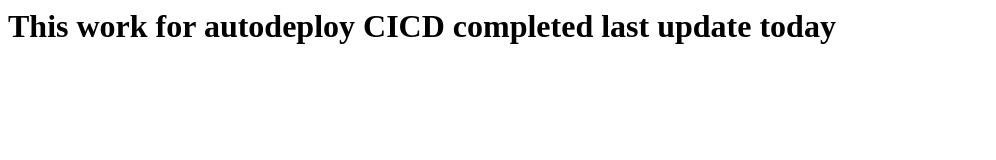
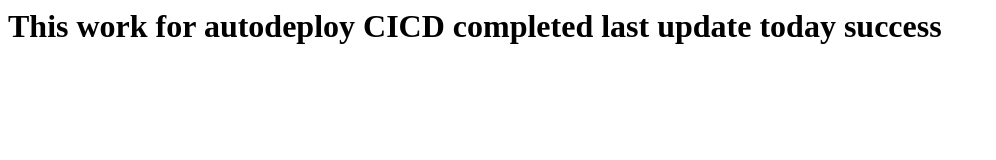
Before and after one commit to Ali-Shahzad-Ali/ecomm, a plain HTML site: page index.html in a window 1280 px wide. Shown: the whole page, without its empty margins (0-996 px from the left). Drawn offline with Linux system fonts and the light colour scheme.

Commit message:
Add Today

```diff
--- a/index.html
+++ b/index.html
@@ -1 +1 @@
-<h1>This work for autodeploy CICD completed last update today</h1>
+<h1>This work for autodeploy CICD completed last update today success</h1>
```
Also changed, not shown: 2 other files.
